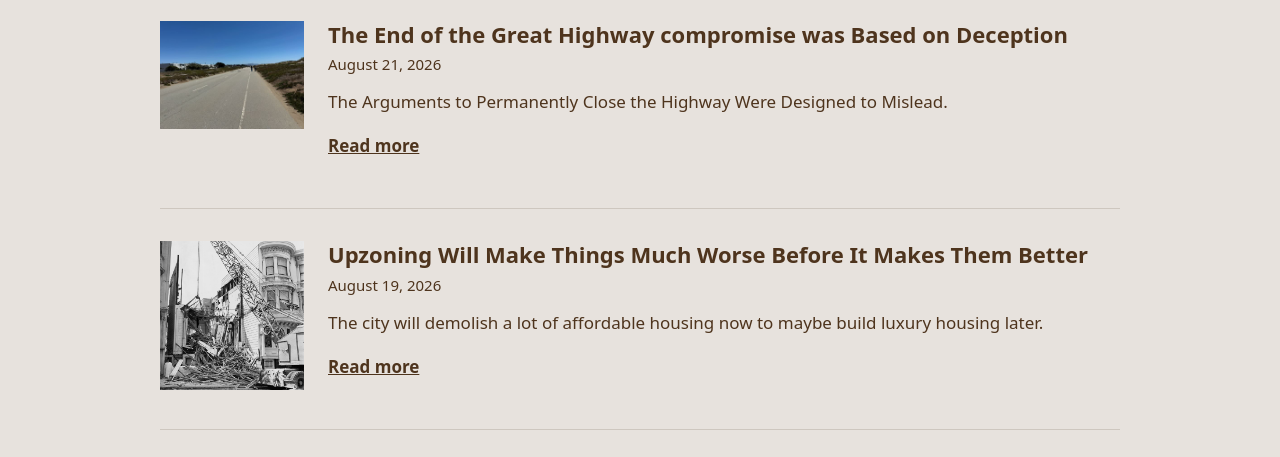
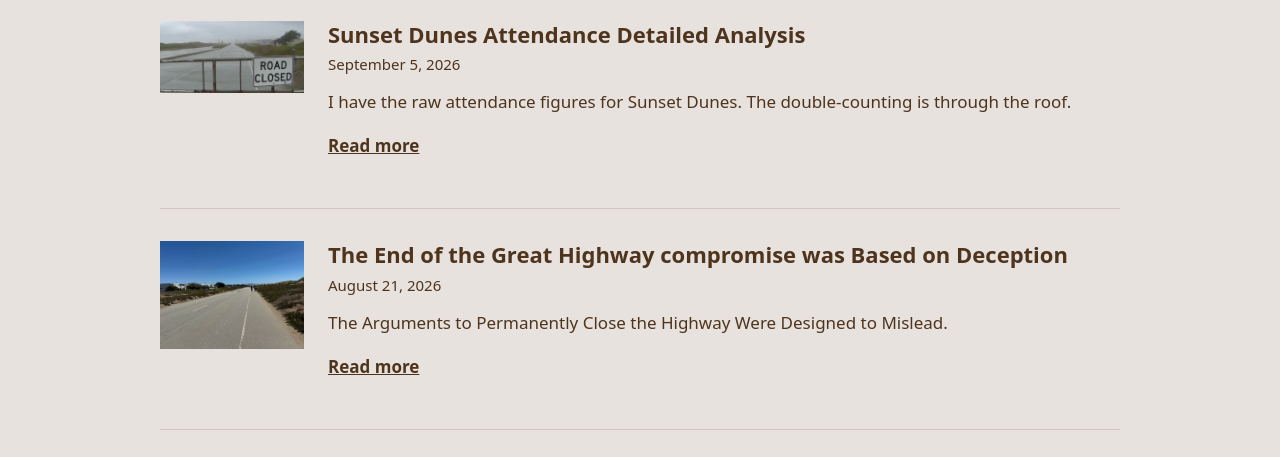
Before and after one commit to andyfields/SFNeighborhoodsUnited, a website: page index.html in a window 1280 px wide. Shown: the part 211-668 px from the top of the page. Drawn offline with Linux system fonts and the light colour scheme.

Commit message:
Add new attendance numbers blog.

```diff
--- a/index.html
+++ b/index.html
@@ -65,6 +65,23 @@
         <p><a class="read-more" href="posts/2026-08-20-example-post.html">Read more</a></p>
       </article>
       -->
+
+      <article class="post-summary">
+        <a class="post-summary-thumb" href="posts/2026-09-05-sunset-dunes-attendance-detailed-analysis.html" tabindex="-1" aria-hidden="true">
+          <img src="img/RoadClosed.webp" alt="" width="1191" height="600" loading="lazy">
+        </a>
+        <div class="post-summary-body">
+          <h2 class="post-summary-title">
+            <a href="posts/2026-09-05-sunset-dunes-attendance-detailed-analysis.html">Sunset Dunes Attendance Detailed Analysis</a>
+          </h2>
+          <p class="post-meta"><time datetime="2026-09-05">September 5, 2026</time></p>
+          <p class="post-excerpt">
+            I have the raw attendance figures for Sunset Dunes. The double-counting is through
+            the roof.
+          </p>
+          <p><a class="read-more" href="posts/2026-09-05-sunset-dunes-attendance-detailed-analysis.html">Read more</a></p>
+        </div>
+      </article>
 
       <article class="post-summary">
         <a class="post-summary-thumb" href="posts/2026-08-21-great-highway-compromise-deception.html" tabindex="-1" aria-hidden="true">
```
